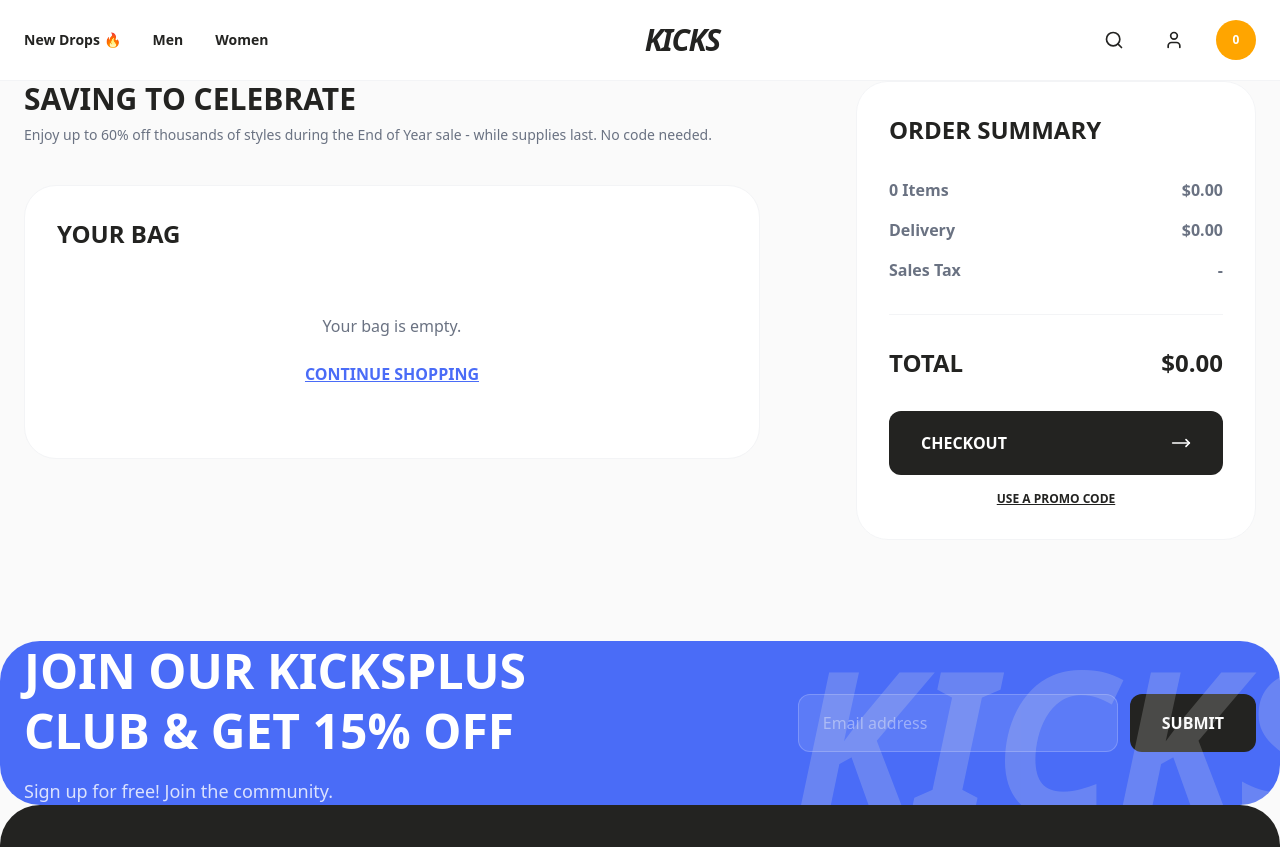
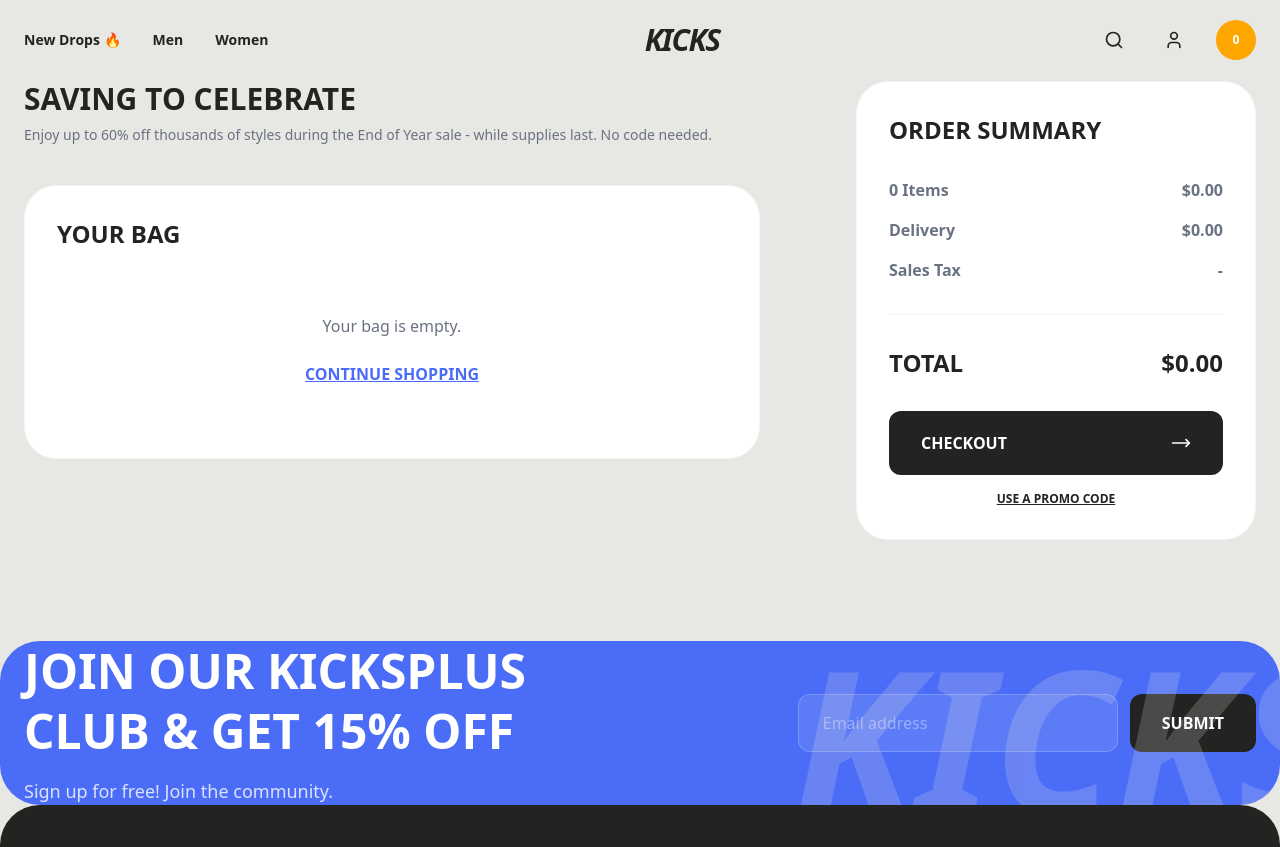
Before and after one commit to abu-abdullah22/zavi-soft-task, a Next.js app: page /cart in a window 1280 px wide. Shown: the top 847 px of the page. Built offline with nearby package versions, Linux system fonts and the light colour scheme.

Commit message:
style: set #E7E7E3 as global background and refine layout consistency

```diff
--- a/src/app/globals.css
+++ b/src/app/globals.css
@@ -1,8 +1,8 @@
+@import url('https://fonts.googleapis.com/css2?family=Rubik:ital,wght@0,300..900;1,300..900&display=swap');
 @import "tailwindcss";
-@import url('https://fonts.googleapis.com/css2?family=Rubik:ital,wght@0,300..900;1,300..900&display=swap');
 
 :root {
-  --background: #FAFAFA;
+  --background: #E7E7E3;
   --foreground: #232321;
   --primary-blue: #4A6CF7;
   --primary-orange: #FFA500;
--- a/src/app/page.tsx
+++ b/src/app/page.tsx
@@ -53,10 +53,10 @@ export default function Home() {
       </section>
 
       {/* Featured Products Grid */}
-      <section className="bg-gray-light text-foreground py-32">
+      <section className="py-32">
         <div className="container-custom">
             <div className="flex flex-col lg:flex-row justify-between lg:items-end gap-12 mb-20">
-              <h2 className="text-5xl lg:text-[74px] font-semibold uppercase leading-[0.95] max-w-[589px] font-rubik">
+              <h2 className="text-5xl lg:text-[74px] font-semibold uppercase leading-[0.95] max-w-[589px] font-rubik text-foreground">
                 Don't miss out <br /><span className="text-primary italic">new drops</span>
               </h2>
               <Link href="/shop" className="bg-primary text-white px-10 py-5 rounded-xl font-bold uppercase hover:bg-blue-700 transition-all flex items-center gap-2 self-start lg:self-auto">
--- a/src/components/layout/Navbar.tsx
+++ b/src/components/layout/Navbar.tsx
@@ -1,9 +1,9 @@
 "use client";
 
-import React, { useState } from "react";
+import { AnimatePresence, motion } from "framer-motion";
+import { Menu, Search, User, X } from "lucide-react";
 import Link from "next/link";
-import { Search, User, Menu, X, ShoppingCart } from "lucide-react";
-import { motion, AnimatePresence } from "framer-motion";
+import { useState } from "react";
 
 const Navbar = () => {
   const [isOpen, setIsOpen] = useState(false);
@@ -15,7 +15,7 @@ const Navbar = () => {
   ];
 
   return (
-    <nav className="bg-white border-b border-gray-100 sticky top-0 z-50">
+    <nav className="bg-background border-b border-gray-200/50 sticky top-0 z-50 backdrop-blur-md">
       <div className="container-custom">
         <div className="flex h-20 items-center justify-between">
 
```
